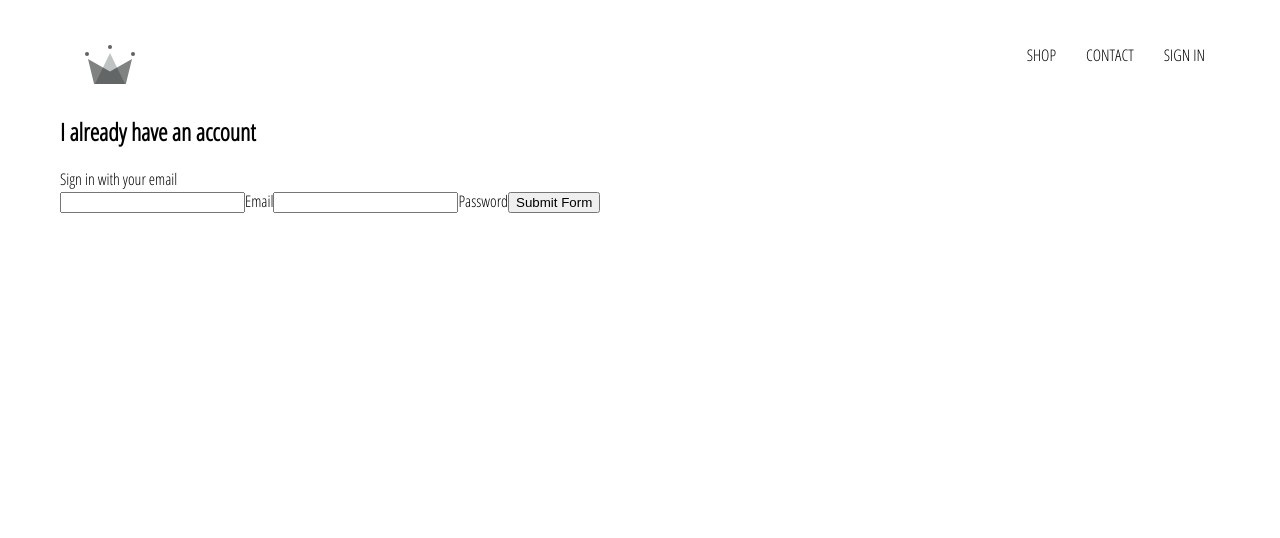
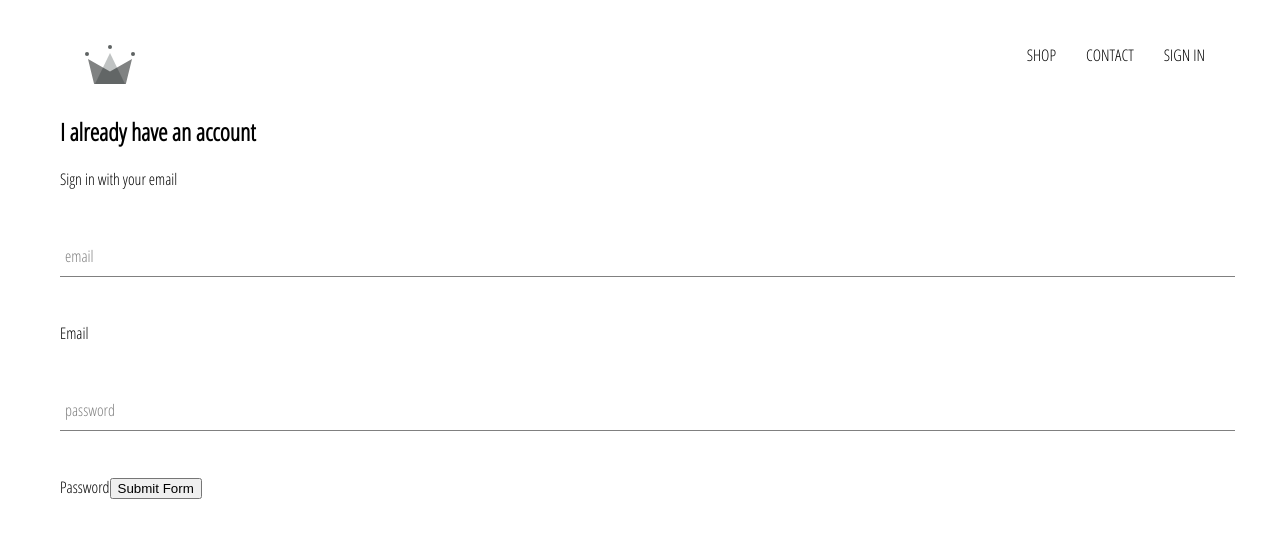
Before and after one commit to mhouse-accenture/crwn-clothing, a React (Create React App) app: page /signin in a window 1280 px wide. Shown: the top 538 px of the page. Built offline with nearby package versions, Linux system fonts and the light colour scheme.

Commit message:
Build custom component for form input

```diff
--- /dev/null
+++ b/src/components/form-input/form-input.component.jsx
@@ -0,0 +1,19 @@
+import React from 'react';
+
+import './form-input.styles.scss';
+
+const FormInput = ({ handleChange, label, ...otherProps }) => (
+  <div className='group'>
+    <input className='form-input' onChange={handleChange} {...otherProps} />
+    {label ? (
+      <label
+        className={`${
+          otherProps.value.length ? 'shrink' : ''
+        } form-input-label`}>
+        {label}
+      </label>
+    ) : null}
+  </div>
+);
+
+export default FormInput;
--- /dev/null
+++ b/src/components/form-input/form-input.styles.scss
@@ -0,0 +1,54 @@
+$sub-color: grey;
+$main-color: black;
+
+@mixin shrinkLabel {
+  top: -14px;
+  font-size: 12px;
+  color: $main-color;
+}
+
+.group {
+  position: relative;
+  margin: 45px 0;
+
+  .form-input {
+    background: none;
+    background-color: white;
+    color: $sub-color;
+    font-size: 18px;
+    padding: 10px 10px 10px 5px;
+    display: block;
+    width: 100%;
+    border: none;
+    border-radius: 0;
+    border-bottom: 1px solid $sub-color;
+    margin: 25px 0;
+
+    &:focus {
+      outline: none;
+    }
+
+    &:focus ~ .form-input-label {
+      @include shrinkLabel();
+    }
+  }
+
+  input[type='password'] {
+    letter-spacing: 0.3em;
+  }
+
+  .form-input-label {
+    color: $sub-color;
+    font-size: 16px;
+    font-weight: normal;
+    position: absolute;
+    pointer-events: none;
+    left: 5px;
+    top: 10px;
+    transition: 300ms ease all;
+
+    &.shrink {
+      @include shrinkLabel();
+    }
+  }
+}
--- a/src/components/sign-up/sign-up.component.jsx
+++ b/src/components/sign-up/sign-up.component.jsx
@@ -1,6 +1,8 @@
 import React from 'react';
 
+import '../form-input/form-input.component';
 import './sign-up.styles.scss';
+import FormInput from '../form-input/form-input.component';
 
 class SignIn extends React.Component {
   constructor(props) {
@@ -30,19 +32,21 @@
         <h2>I already have an account</h2>
         <span>Sign in with your email</span>
         <form onSubmit={this.handleSubmit}>
-          <input
+          <FormInput
             name='email'
             type='email'
             value={this.state.email}
-            onChange={this.handleChange}
+            handleChange={this.handleChange}
+            label='email'
             required
           />
           <label>Email</label>
-          <input
+          <FormInput
             name='password'
             type='password'
             value={this.state.password}
-            onChange={this.handleChange}
+            handleChange={this.handleChange}
+            label='password'
             required
           />
           <label>Password</label>
```
